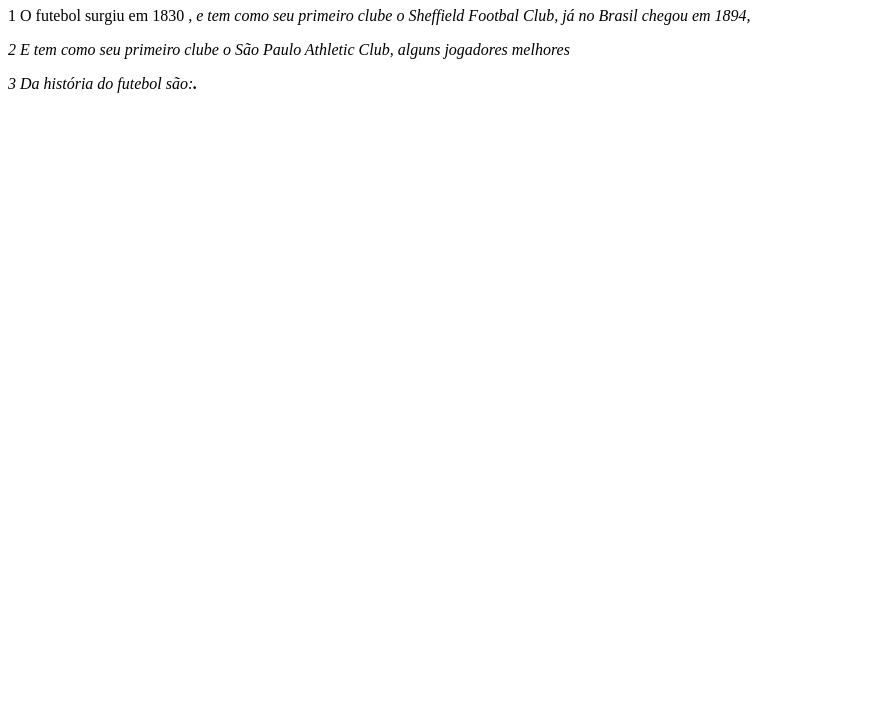
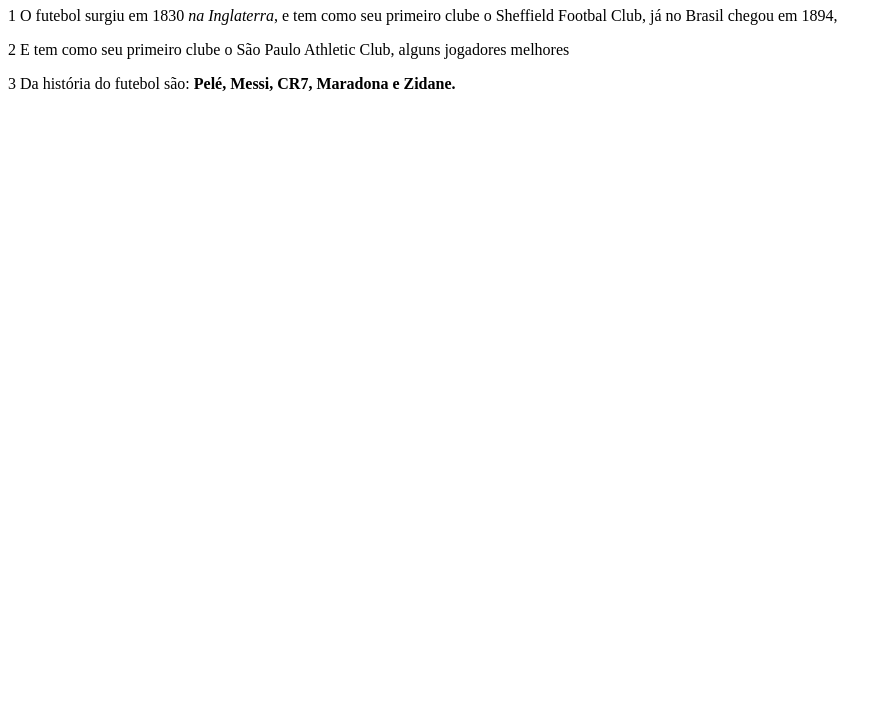
Before and after one commit to sikora15/HTML5eCSS31A, a plain HTML site: page index.html in a window 1280 px wide. Shown: the part 73-800 px from the top of the page, without its empty margins (0-892 px from the left). Drawn offline with Linux system fonts and the light colour scheme.

Commit message:
definindo texto

```diff
--- a/index.html
+++ b/index.html
@@ -1,8 +1,8 @@
 <!DOCTYPE html>
 <html>
-    <h1>História do futebol</h1>
+    <h1>  História do futebol</h1>
 
- <p> 1 O futebol surgiu em 1830 <em na Inglaterra>, e tem como seu primeiro clube o Sheffield Footbal Club, já no Brasil chegou em 1894,</p>
+ <p> 1 O futebol surgiu em 1830 <em> na Inglaterra</em>, e tem como seu primeiro clube o Sheffield Footbal Club, já no Brasil chegou em 1894,</p>
  <p> 2 E tem como seu primeiro clube o São Paulo Athletic Club, alguns jogadores melhores</p>
- <p> 3 Da história do futebol são:<strong Pelé, Messi, CR7, Maradona e Zidane>. </p>
+ <p> 3 Da história do futebol são:<strong> Pelé, Messi, CR7, Maradona e Zidane.</strong> </p>
 </html>
```
